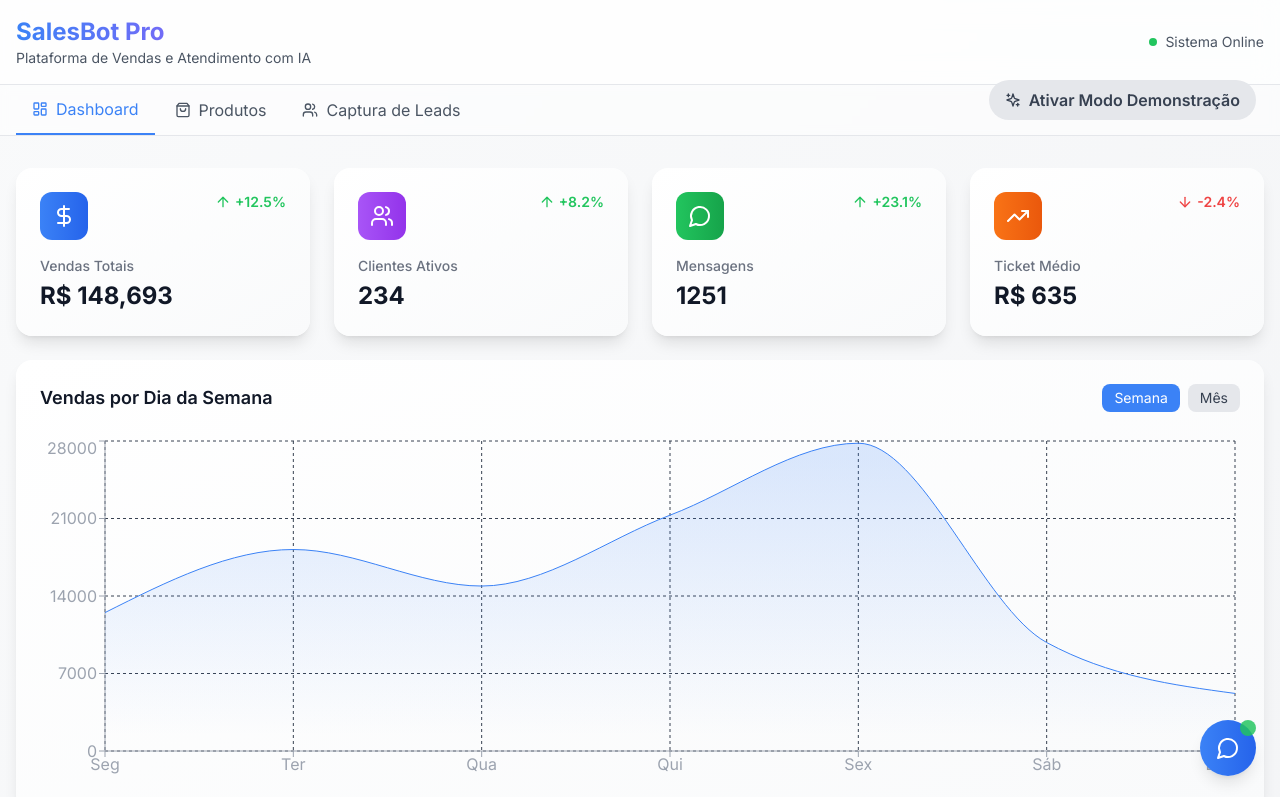
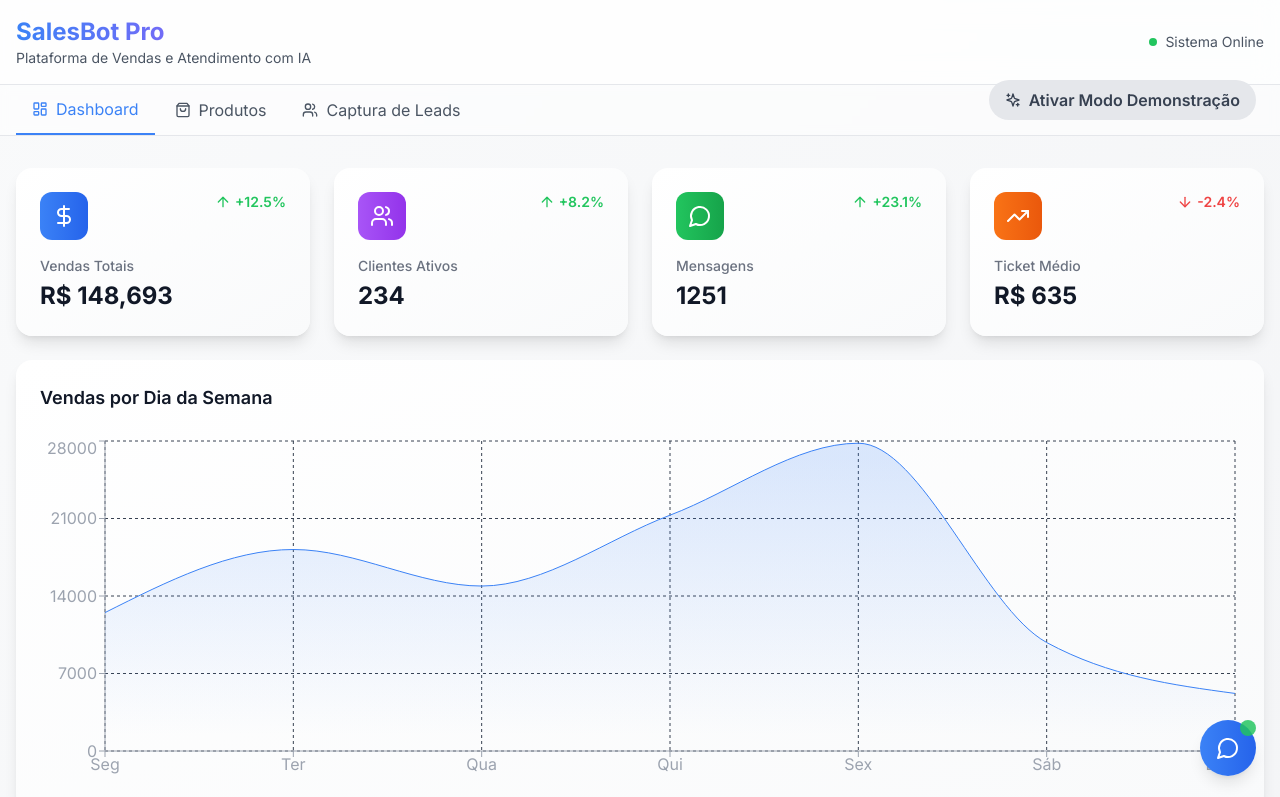
Before and after one commit to samueldesignerpromax-prog/software-demostra-ao, a Next.js app: page / in a window 1280 px wide. Shown: the top 797 px of the page. Built offline with nearby package versions, Linux system fonts and the light colour scheme.

Commit message:
Update Dashboard.tsx

```diff
--- a/components/Dashboard.tsx
+++ b/components/Dashboard.tsx
@@ -1,22 +1,25 @@
 'use client'
 
 import { useEffect, useState } from 'react'
-import { motion } from 'framer-motion'
-import {
-  TrendingUp,
-  Users,
-  MessageCircle,
-  DollarSign,
-  ArrowUp,
-  ArrowDown
-} from 'lucide-react'
+import { TrendingUp, Users, MessageCircle, DollarSign, ArrowUp, ArrowDown } from 'lucide-react'
 import { LineChart, Line, Area, AreaChart, XAxis, YAxis, CartesianGrid, Tooltip, ResponsiveContainer } from 'recharts'
-import { mockSales } from '@/lib/mockData'
 
 export default function Dashboard() {
-  const [stats, setStats] = useState(mockSales)
+  const [stats, setStats] = useState({
+    total: 147897,
+    clients: 234,
+    messages: 1247,
+    salesByDay: [
+      { day: "Seg", sales: 12500 },
+      { day: "Ter", sales: 18200 },
+      { day: "Qua", sales: 14900 },
+      { day: "Qui", sales: 21300 },
+      { day: "Sex", sales: 27800 },
+      { day: "Sáb", sales: 9800 },
+      { day: "Dom", sales: 5200 },
+    ]
+  })
 
-  // Simular atualização em tempo real
   useEffect(() => {
     const interval = setInterval(() => {
       setStats(prev => ({
@@ -64,17 +67,14 @@ export default function Dashboard() {
   ]
 
   return (
-    <div className="space-y-6 animate-fade-up">
+    <div className="space-y-6">
       {/* Cards */}
       <div className="grid grid-cols-1 md:grid-cols-2 lg:grid-cols-4 gap-6">
         {cards.map((card, index) => {
           const Icon = card.icon
           return (
-            <motion.div
+            <div
               key={index}
-              initial={{ opacity: 0, y: 20 }}
-              animate={{ opacity: 1, y: 0 }}
-              transition={{ delay: index * 0.1 }}
               className="bg-gradient-to-br dark:from-gray-800 dark:to-gray-900 from-white to-gray-50 rounded-2xl shadow-lg p-6 hover:shadow-xl transition-all duration-300"
             >
               <div className="flex justify-between items-start mb-4">
@@ -88,28 +88,15 @@ export default function Dashboard() {
               </div>
               <h3 className="text-gray-500 dark:text-gray-400 text-sm font-medium mb-1">{card.title}</h3>
               <p className="text-2xl font-bold text-gray-900 dark:text-white">{card.value}</p>
-            </motion.div>
+            </div>
           )
         })}
       </div>
 
       {/* Gráfico */}
-      <motion.div
-        initial={{ opacity: 0, y: 20 }}
-        animate={{ opacity: 1, y: 0 }}
-        transition={{ delay: 0.4 }}
-        className="bg-gradient-to-br dark:from-gray-800 dark:to-gray-900 from-white to-gray-50 rounded-2xl shadow-lg p-6"
-      >
+      <div className="bg-gradient-to-br dark:from-gray-800 dark:to-gray-900 from-white to-gray-50 rounded-2xl shadow-lg p-6">
         <div className="flex justify-between items-center mb-6">
           <h3 className="text-lg font-semibold text-gray-900 dark:text-white">Vendas por Dia da Semana</h3>
-          <div className="flex gap-2">
-            <button className="px-3 py-1 text-sm bg-blue-500 text-white rounded-lg hover:bg-blue-600 transition">
-              Semana
-            </button>
-            <button className="px-3 py-1 text-sm bg-gray-200 dark:bg-gray-700 text-gray-700 dark:text-gray-300 rounded-lg hover:bg-gray-300 dark:hover:bg-gray-600 transition">
-              Mês
-            </button>
-          </div>
         </div>
         <ResponsiveContainer width="100%" height={350}>
           <AreaChart data={stats.salesByDay}>
@@ -135,15 +122,10 @@ export default function Dashboard() {
             <Line type="monotone" dataKey="sales" stroke="#3b82f6" strokeWidth={2} dot={{ fill: '#3b82f6' }} />
           </AreaChart>
         </ResponsiveContainer>
-      </motion.div>
+      </div>
 
       {/* Atividades Recentes */}
-      <motion.div
-        initial={{ opacity: 0, y: 20 }}
-        animate={{ opacity: 1, y: 0 }}
-        transition={{ delay: 0.5 }}
-        className="bg-gradient-to-br dark:from-gray-800 dark:to-gray-900 from-white to-gray-50 rounded-2xl shadow-lg p-6"
-      >
+      <div className="bg-gradient-to-br dark:from-gray-800 dark:to-gray-900 from-white to-gray-50 rounded-2xl shadow-lg p-6">
         <h3 className="text-lg font-semibold text-gray-900 dark:text-white mb-4">Atividades Recentes</h3>
         <div className="space-y-3">
           {[
@@ -159,7 +141,7 @@ export default function Dashboard() {
             </div>
           ))}
         </div>
-      </motion.div>
+      </div>
     </div>
   )
 }
```
